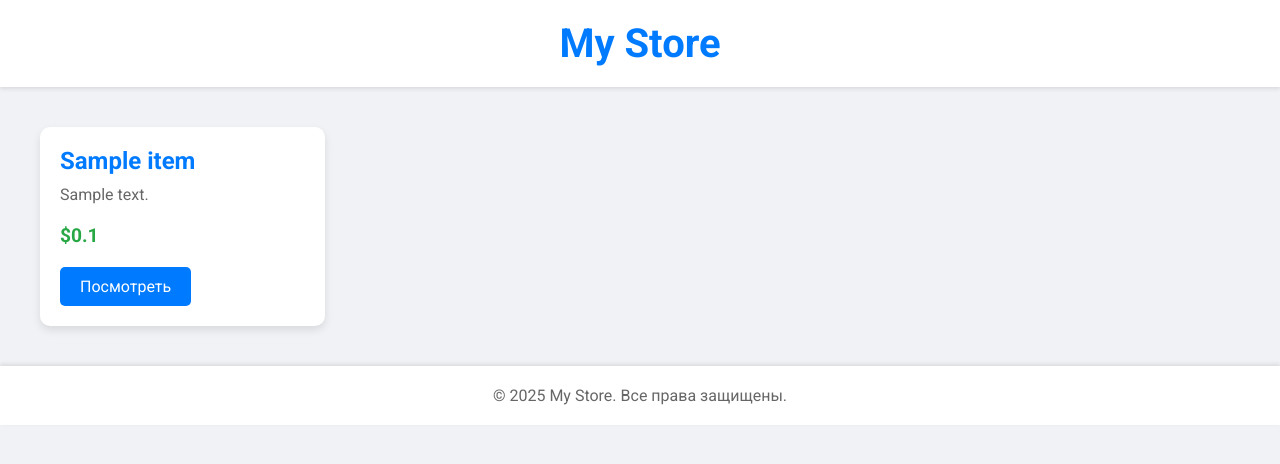
After one commit to thiSSSnake/django-stripe, a Django app: page / in a window 1280 px wide. The commit adds this page. Shown: the top 464 px of the page. Run offline with Django 5.2, Linux system fonts and the light colour scheme; tables that the repository leaves empty hold one stand-in row (values such as "Sample post").

Commit message:
The main page has been added, the product viewing page, the successful purchase and cancellation pages have been changed.

```diff
--- a/stripe_backend/stripe_app/services/item_service.py
+++ b/stripe_backend/stripe_app/services/item_service.py
@@ -17,3 +17,11 @@ class ItemService:
         """
         item = Item.objects.get(id=pk)
         return item
+
+    @classmethod
+    def get_all_objects(cls):
+        """
+        Получаем все объекты
+        """
+        items = Item.objects.all()
+        return items
--- a/stripe_backend/stripe_app/urls.py
+++ b/stripe_backend/stripe_app/urls.py
@@ -1,7 +1,14 @@
 from django.urls import path
-from .views import GetCheckoutSessionForItem, ItemView, SuccessView, CancelView
+from .views import (
+    GetCheckoutSessionForItem,
+    ItemView,
+    ItemsListView,
+    SuccessView,
+    CancelView,
+)
 
 urlpatterns = [
+    path("", ItemsListView.as_view(), name="main-page"),
     path(
         "buy/<int:pk>",
         GetCheckoutSessionForItem.as_view(),
--- a/stripe_backend/stripe_app/views.py
+++ b/stripe_backend/stripe_app/views.py
@@ -57,6 +57,21 @@ class ItemView(TemplateView):
         return context
 
 
+class ItemsListView(TemplateView):
+    template_name = "main.html"
+
+    def get_context_data(self, **kwargs):
+        items = ItemService.get_all_objects()
+
+        context = super(ItemsListView, self).get_context_data(**kwargs)
+        context.update(
+            {
+                "items": items,
+            }
+        )
+        return context
+
+
 class SuccessView(TemplateView):
     template_name = "item/success.html"
 
--- /dev/null
+++ b/templates/base.html
@@ -0,0 +1,109 @@
+<!DOCTYPE html>
+<html lang="en">
+<head>
+    <meta charset="UTF-8">
+    <meta name="viewport" content="width=device-width, initial-scale=1.0">
+    <title>{% block title %}My Store{% endblock %}</title>
+    <link rel="stylesheet" href="https://fonts.googleapis.com/css2?family=Roboto:wght@400;700&display=swap">
+    <style>
+        body {
+            font-family: 'Roboto', sans-serif;
+            background-color: #f0f2f5;
+            margin: 0;
+            padding: 0;
+            color: #333;
+        }
+        header {
+            background-color: #fff;
+            padding: 20px;
+            box-shadow: 0 2px 4px rgba(0, 0, 0, 0.1);
+            text-align: center;
+        }
+        header h1 {
+            margin: 0;
+            font-size: 2.5em;
+            color: #007bff;
+        }
+        .container {
+            max-width: 1200px;
+            margin: 40px auto;
+            padding: 0 20px;
+        }
+        .grid {
+            display: grid;
+            grid-template-columns: repeat(auto-fill, minmax(280px, 1fr));
+            gap: 20px;
+        }
+        .card {
+            background-color: #fff;
+            border-radius: 10px;
+            box-shadow: 0 4px 8px rgba(0, 0, 0, 0.1);
+            overflow: hidden;
+            transition: transform 0.3s ease;
+        }
+        .card:hover {
+            transform: translateY(-10px);
+        }
+        .card img {
+            width: 100%;
+            height: 200px;
+            object-fit: cover;
+        }
+        .card-content {
+            padding: 20px;
+        }
+        .card h2 {
+            margin: 0 0 10px;
+            font-size: 1.5em;
+            color: #007bff;
+        }
+        .card p {
+            margin: 0 0 20px;
+            font-size: 1em;
+            color: #666;
+        }
+        .card .price {
+            font-size: 1.2em;
+            font-weight: bold;
+            color: #28a745;
+        }
+        .card .button {
+            display: inline-block;
+            padding: 10px 20px;
+            background-color: #007bff;
+            color: #fff;
+            text-decoration: none;
+            border-radius: 5px;
+            border: none;
+            cursor: pointer;
+            transition: background-color 0.3s ease;
+        }
+        .card .button:hover {
+            background-color: #0056b3;
+        }
+        footer {
+            text-align: center;
+            padding: 20px;
+            background-color: #fff;
+            box-shadow: 0 -2px 4px rgba(0, 0, 0, 0.1);
+            margin-top: 40px;
+        }
+        footer p {
+            margin: 0;
+            color: #666;
+        }
+    </style>
+    {% block extra_head %}{% endblock %}
+</head>
+<body>
+    <header>
+        <h1>My Store</h1>
+    </header>
+    <div class="container">
+        {% block content %}{% endblock %}
+    </div>
+    <footer>
+        <p>&copy; 2025 My Store. Все права защищены.</p>
+    </footer>
+</body>
+</html>
--- /dev/null
+++ b/templates/main.html
@@ -0,0 +1,18 @@
+{% extends 'base.html' %}
+
+{% block title %}Главная - My Store{% endblock %}
+
+{% block content %}
+    <div class="grid">
+        {% for item in items %}
+            <div class="card">
+                <div class="card-content">
+                    <h2>{{ item.name }}</h2>
+                    <p>{{ item.description|truncatewords:10 }}</p>
+                    <p class="price">${{ item.get_price }}</p>
+                    <a href="{% url 'get-item-info' item.id %}" class="button">Посмотреть</a>
+                </div>
+            </div>
+        {% endfor %}
+    </div>
+{% endblock %}
```
Also changed, not shown: templates/item/cancel.html (+13 -1 lines), templates/item/checkout.html (+19 -13 lines), templates/item/success.html (+13 -1 lines).
